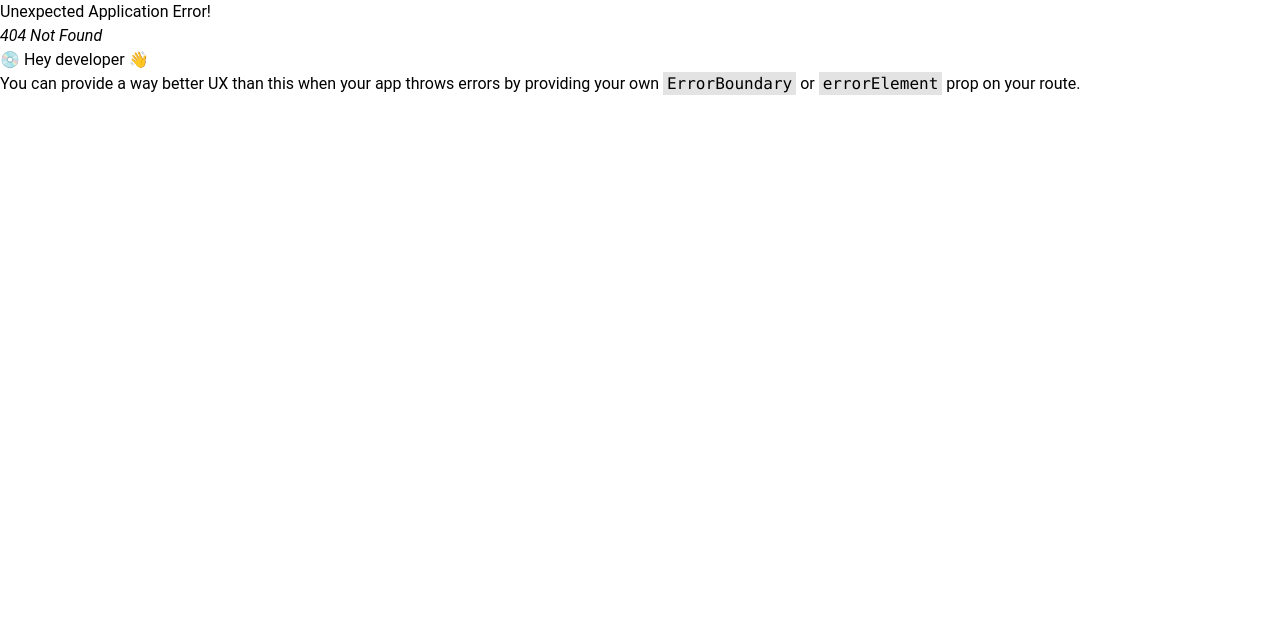
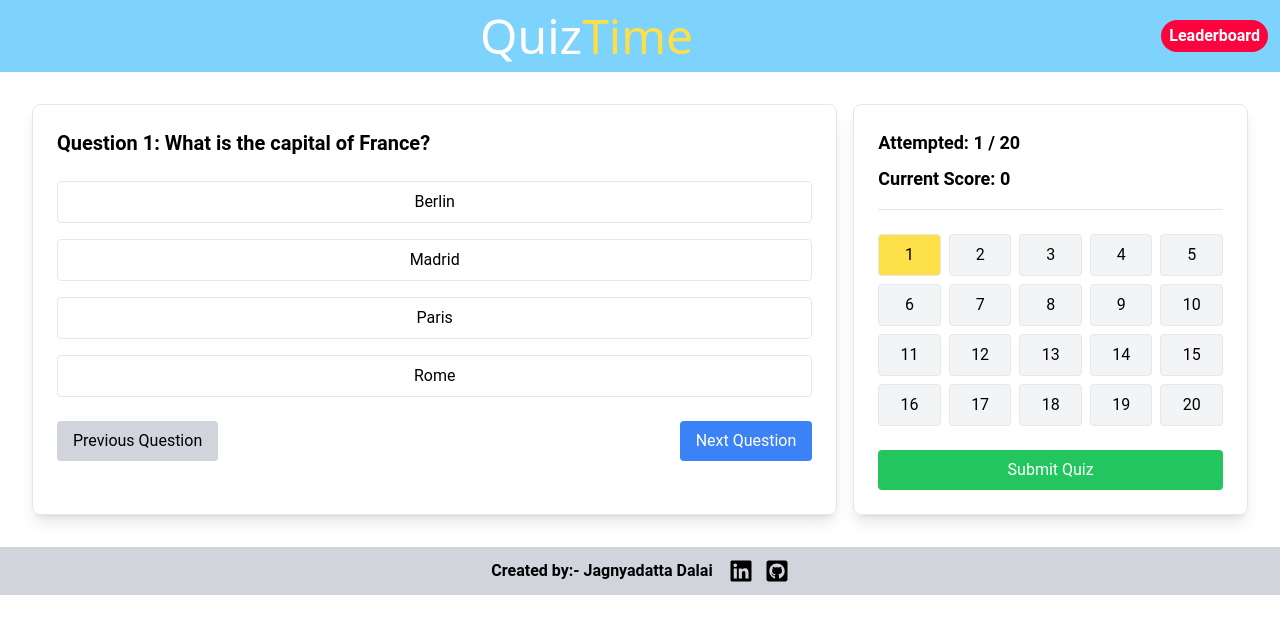
Before and after one commit to jagnyadatta/QuizApp, a React (Vite) app in the folder frontend/: page /playground in a window 1280 px wide. Before the commit this address had no page. Shown: the top 634 px of the page. Built offline with nearby package versions, Linux system fonts and the light colour scheme; a web font is replaced by a local one.

Commit message:
only created dummy qn page

```diff
--- a/frontend/src/App.jsx
+++ b/frontend/src/App.jsx
@@ -4,6 +4,7 @@ import Home from './components/Home'
 import Register from './components/auth/Register'
 import Login from './components/auth/Login'
 import Profile from './components/Profile'
+import QuizePage from './components/QuizePage'
 
 const appRouter = createBrowserRouter([
   {
@@ -22,6 +23,10 @@ const appRouter = createBrowserRouter([
     path:"/profile",
     element: <Profile/>
   },
+  {
+    path:"/playground",
+    element: <QuizePage/>
+  },
 ])
 
 function App() {
--- a/frontend/src/components/Profile.jsx
+++ b/frontend/src/components/Profile.jsx
@@ -31,7 +31,7 @@ const Profile = () => {
             knowledge can take you!
           </p>
           <button
-            onClick={() => navigate("/")}
+            onClick={() => navigate("/playground")}
             className="primary-btn bg-blue-600 rounded-lg hover:scale-110 duration-200"
           >
             Let's Play
--- /dev/null
+++ b/frontend/src/components/QuizePage.jsx
@@ -0,0 +1,134 @@
+import React, { useState } from "react";
+import Navbar from "./shared/Navbar";
+import Footer from "./shared/Footer";
+
+const QuizePage = () => {
+  // Sample state for question, options, and score tracking
+  const [currentQuestion, setCurrentQuestion] = useState(1);
+  const [score, setScore] = useState(0);
+  const totalQuestions = 20;
+
+  // Dummy data
+  const questions = [
+    {
+      question: "What is the capital of France?",
+      options: ["Berlin", "Madrid", "Paris", "Rome"],
+      correctOption: "Paris",
+    },
+    {
+      question: "What is the capital of Germany?",
+      options: ["Berlin", "Madrid", "Paris", "Rome"],
+      correctOption: "Berlin",
+    },
+    // Add more questions as needed
+  ];
+
+  const handleOptionSelect = (option) => {
+    // Logic to handle option selection and scoring
+    if (option === questions[currentQuestion - 1].correctOption) {
+      setScore(score + 1);
+    }
+  };
+
+  const handleNextQuestion = () => {
+    if (currentQuestion < questions.length) {
+      setCurrentQuestion(currentQuestion + 1);
+    }
+  };
+
+  const handlePrevQuestion = () => {
+    if (currentQuestion > 1) {
+      setCurrentQuestion(currentQuestion - 1);
+    }
+  };
+
+  return (
+    <>
+      <div>
+        <Navbar />
+        <div className="p-4 md:p-8">
+          <div className="grid grid-cols-1 md:grid-cols-3 gap-4">
+            {/* Question & Options Section */}
+            <div className="col-span-2 border p-6 rounded-lg shadow-lg space-y-6">
+              {/* Question */}
+              <h2 className="text-xl font-semibold mb-4">
+                Question {currentQuestion}:{" "}
+                {questions[currentQuestion - 1]?.question}
+              </h2>
+
+              {/* Options */}
+              <div className="grid gap-4">
+                {questions[currentQuestion - 1]?.options.map(
+                  (option, index) => (
+                    <button
+                      key={index}
+                      className="w-full p-2 border rounded hover:bg-blue-100"
+                      onClick={() => handleOptionSelect(option)}
+                    >
+                      {option}
+                    </button>
+                  )
+                )}
+              </div>
+
+              {/* Navigation Buttons */}
+              <div className="flex justify-between mt-6">
+                <button
+                  className="px-4 py-2 bg-gray-300 rounded hover:bg-gray-400"
+                  onClick={handlePrevQuestion}
+                  disabled={currentQuestion === 1}
+                >
+                  Previous Question
+                </button>
+                <button
+                  className="px-4 py-2 bg-blue-500 text-white rounded hover:bg-blue-600"
+                  onClick={handleNextQuestion}
+                  disabled={currentQuestion === totalQuestions}
+                >
+                  Next Question
+                </button>
+              </div>
+            </div>
+
+            {/* Info and Question Tracker Section */}
+            <div className="border p-6 rounded-lg shadow-lg space-y-6">
+              {/* Question and Score Info */}
+              <div className="border-b pb-4">
+                <p className="text-lg font-semibold">
+                  Attempted: {currentQuestion} / {totalQuestions}
+                </p>
+                <p className="text-lg font-semibold mt-2">
+                  Current Score: {score}
+                </p>
+              </div>
+
+              {/* Question Tracker */}
+              <div className="grid grid-cols-5 gap-2 mt-6">
+                {Array.from({ length: totalQuestions }, (_, index) => (
+                  <div
+                    key={index}
+                    className={`p-2 rounded text-center border ${
+                      index + 1 === currentQuestion
+                        ? "bg-yellow-300"
+                        : "bg-gray-100"
+                    }`}
+                  >
+                    {index + 1}
+                  </div>
+                ))}
+              </div>
+
+              {/* Submit Button */}
+              <button className="w-full mt-6 p-2 bg-green-500 text-white rounded hover:bg-green-600">
+                Submit Quiz
+              </button>
+            </div>
+          </div>
+        </div>
+        <Footer />
+      </div>
+    </>
+  );
+};
+
+export default QuizePage;
```
